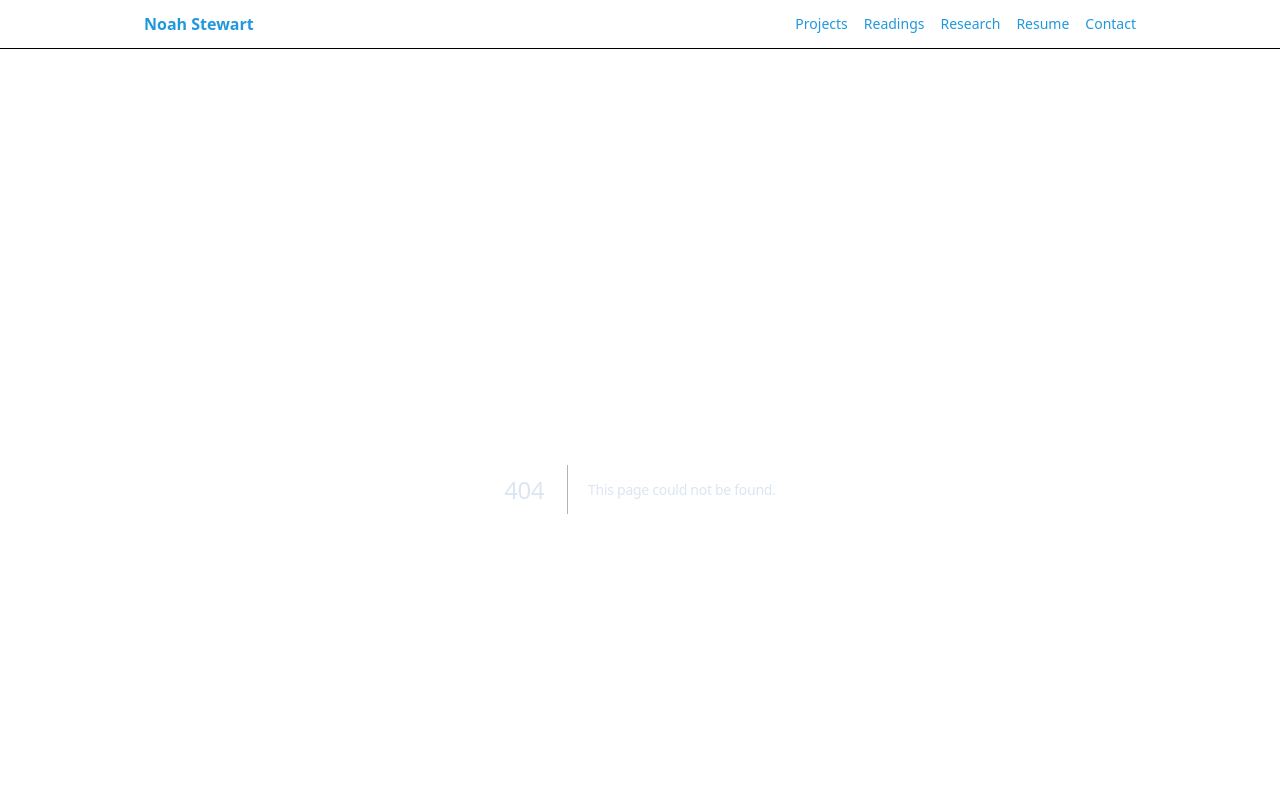
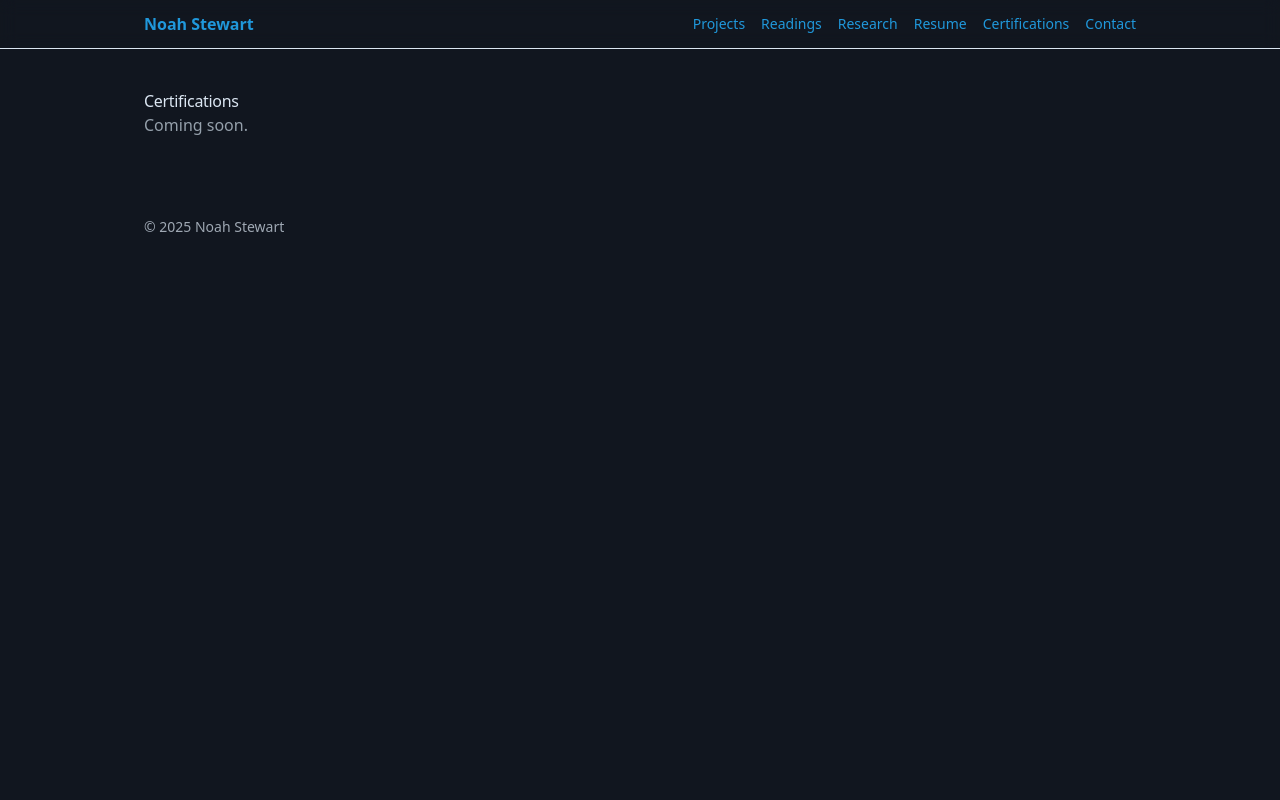
Before and after one commit to stewartStack/portfolioWebsite, a Next.js app: page /certifications in a window 1280 px wide. Before the commit this address had no page. Shown: the top 800 px of the page. Built offline with nearby package versions, Linux system fonts and the light colour scheme.

Commit message:
Added certifications placeholder.

```diff
--- /dev/null
+++ b/app/certifications/page.tsx
@@ -0,0 +1,3 @@
+export default function Contact() {
+    return <div className="prose"><h1>Certifications</h1><p>Coming soon.</p></div>;
+}
--- a/components/AutoHideHeader.tsx
+++ b/components/AutoHideHeader.tsx
@@ -33,11 +33,24 @@ export default function AutoHideHeader() {
             <nav className="mx-auto flex max-w-5xl items-center justify-between px-4 py-3">
                 <Link href="/" className="font-semibold text-text">Noah Stewart</Link>
                 <ul className="flex gap-4 text-sm font-stretch-condensed">
-                    <li><Link href="/projects" className="text-text-muted hover:text-highlight link-underline transition-colors">Projects</Link></li>
-                    <li><Link href="/readings" className="text-text-muted hover:text-highlight link-underline transition-colors">Readings</Link></li>
-                    <li><Link href="/research" className="text-text-muted hover:text-highlight link-underline transition-colors">Research</Link></li>
-                    <li><Link href="/resume" className="text-text-muted hover:text-highlight link-underline transition-colors">Resume</Link></li>
-                    <li><Link href="/contact" className="text-text-muted hover:text-highlight link-underline transition-colors">Contact</Link></li>
+                    <li><Link href="/projects"
+                              className="text-text-muted hover:text-highlight link-underline transition-colors">Projects</Link>
+                    </li>
+                    <li><Link href="/readings"
+                              className="text-text-muted hover:text-highlight link-underline transition-colors">Readings</Link>
+                    </li>
+                    <li><Link href="/research"
+                              className="text-text-muted hover:text-highlight link-underline transition-colors">Research</Link>
+                    </li>
+                    <li><Link href="/resume"
+                              className="text-text-muted hover:text-highlight link-underline transition-colors">Resume</Link>
+                    </li>
+                    <li><Link href="/certifications"
+                              className="text-text-muted hover:text-highlight link-underline transition-colors">Certifications</Link>
+                    </li>
+                    <li><Link href="/contact"
+                              className="text-text-muted hover:text-highlight link-underline transition-colors">Contact</Link>
+                    </li>
                 </ul>
             </nav>
         </header>
```
